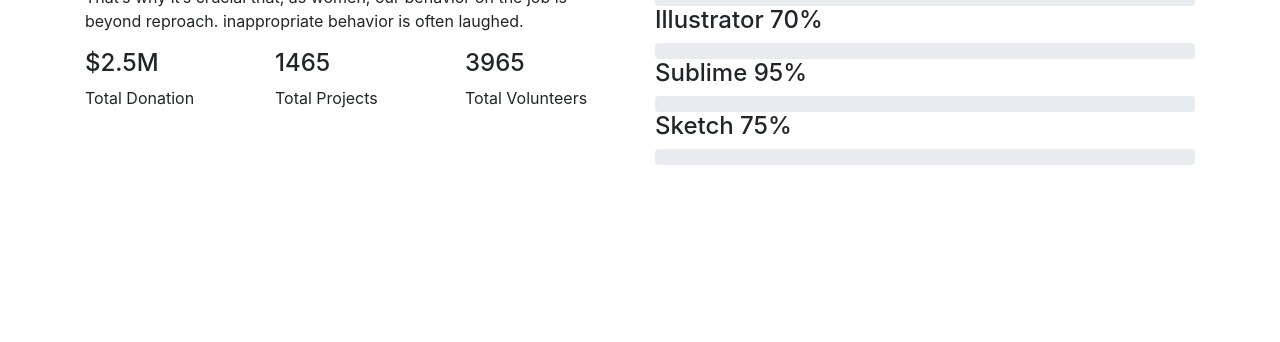
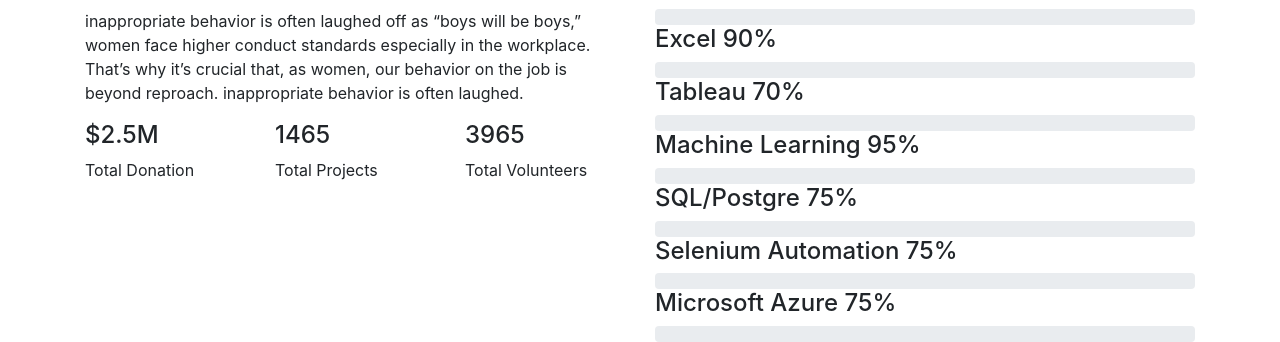
Before and after one commit to sirox548/myportfolio, a Django app: page /home/ in a window 1280 px wide. Shown: the part 535-877 px from the top of the page. Before the commit the page ends 700 px from the top, so only its background shows below. Run offline with Django 5.2, Linux system fonts and the light colour scheme.

Commit message:
homepage information updated

```diff
--- a/base/templates/base/home.html
+++ b/base/templates/base/home.html
@@ -9,19 +9,20 @@
 					<div class="banner_content">
 						<div class="media">
 							<div class="d-flex">
-								<img src="{% static 'images/aro2.png' %}" alt="">
+								<img src="{% static 'images/aro3.png' %}" alt="">
 							</div>
 							<div class="media-body">
 								<div class="personal_text">
 									<h6>Hello Everybody, i am</h6>
 									<h3>Osman Abdul Rahman</h3>
 									<h4>Python Developer & Data Analyst</h4>
-									<p>You will begin to realise why this exercise is called the Dickens Pattern (with reference to the ghost showing Scrooge some different futures)</p>
+									<p>As a Python programmer with business analytical skills and three years of experience in application security and development, Skilled in leveraging data analytics to identify vulnerabilities, optimize processes, and drive operational efficiency. Proficient in Python, Jenkins, and security testing tools. Proven ability to collaborate
+										effectively with cross-functional teams and communicate technical concepts to non-technical stakeholders.</p>
 									<ul class="list basic_info">
-										<li><a href="#"><i class="lnr lnr-calendar-full"></i> 31st December, 1992</a></li>
+										<li><a href="#"><i class="lnr lnr-calendar-full"></i> LinkedIn.com/In/codedfactory </a></li>
 										<li><a href="#"><i class="lnr lnr-phone-handset"></i> +1 732-484-5493</a></li>
 										<li><a href="#"><i class="lnr lnr-envelope"></i> codedfactory@gmail.com	</a></li>
-										<li><a href="#"><i class="lnr lnr-home"></i> Santa monica bullevard</a></li>
+										<li><a href="#"><i class="lnr lnr-home"></i> Irvington, New Jersey </a></li>
 									</ul>
 									<ul class="list personal_social">
 										<li><a href="#"><i class="fa fa-facebook"></i></a></li>
@@ -74,7 +75,7 @@
         				<div class="tools_expert">
         					<div class="skill_main">
 								<div class="skill_item">
-									<h4>After Effects <span class="counter">85</span>%</h4>
+									<h4>Python  <span class="counter">85</span>%</h4>
 									<div class="progress_br">
 										<div class="progress">
 											<div class="progress-bar" role="progressbar" aria-valuenow="85" aria-valuemin="0" aria-valuemax="100"></div>
@@ -82,7 +83,7 @@
 									</div>
 								</div>
 								<div class="skill_item">
-									<h4>Photoshop <span class="counter">90</span>%</h4>
+									<h4>Excel  <span class="counter">  90</span>%</h4>
 									<div class="progress_br">
 										<div class="progress">
 											<div class="progress-bar" role="progressbar" aria-valuenow="90" aria-valuemin="0" aria-valuemax="100"></div>
@@ -90,7 +91,7 @@
 									</div>
 								</div>
 								<div class="skill_item">
-									<h4>Illustrator <span class="counter">70</span>%</h4>
+									<h4>Tableau  <span class="counter">  70</span>%</h4>
 									<div class="progress_br">
 										<div class="progress">
 											<div class="progress-bar" role="progressbar" aria-valuenow="70" aria-valuemin="0" aria-valuemax="100"></div>
@@ -98,7 +99,7 @@
 									</div>
 								</div>
 								<div class="skill_item">
-									<h4>Sublime <span class="counter">95</span>%</h4>
+									<h4>Machine Learning  <span class="counter">  95</span>%</h4>
 									<div class="progress_br">
 										<div class="progress">
 											<div class="progress-bar" role="progressbar" aria-valuenow="95" aria-valuemin="0" aria-valuemax="100"></div>
@@ -106,13 +107,30 @@
 									</div>
 								</div>
 								<div class="skill_item">
-									<h4>Sketch <span class="counter">75</span>%</h4>
+									<h4>SQL/Postgre  <span class="counter">  75</span>%</h4>
 									<div class="progress_br">
 										<div class="progress">
 											<div class="progress-bar" role="progressbar" aria-valuenow="75" aria-valuemin="0" aria-valuemax="100"></div>
 										</div>
 									</div>
 								</div>
+								<div class="skill_item">
+									<h4>Selenium Automation  <span class="counter">  75</span>%</h4>
+									<div class="progress_br">
+										<div class="progress">
+											<div class="progress-bar" role="progressbar" aria-valuenow="75" aria-valuemin="0" aria-valuemax="100"></div>
+										</div>
+									</div>
+								</div>
+								<div class="skill_item">
+									<h4>Microsoft Azure <span class="counter">  75</span>%</h4>
+									<div class="progress_br">
+										<div class="progress">
+											<div class="progress-bar" role="progressbar" aria-valuenow="75" aria-valuemin="0" aria-valuemax="100"></div>
+										</div>
+									</div>
+								</div>
+
 							</div>
         				</div>
         			</div>
```
Also changed, not shown: mysite/conffile.txt (added, +28 -0 lines), 5 other files.
